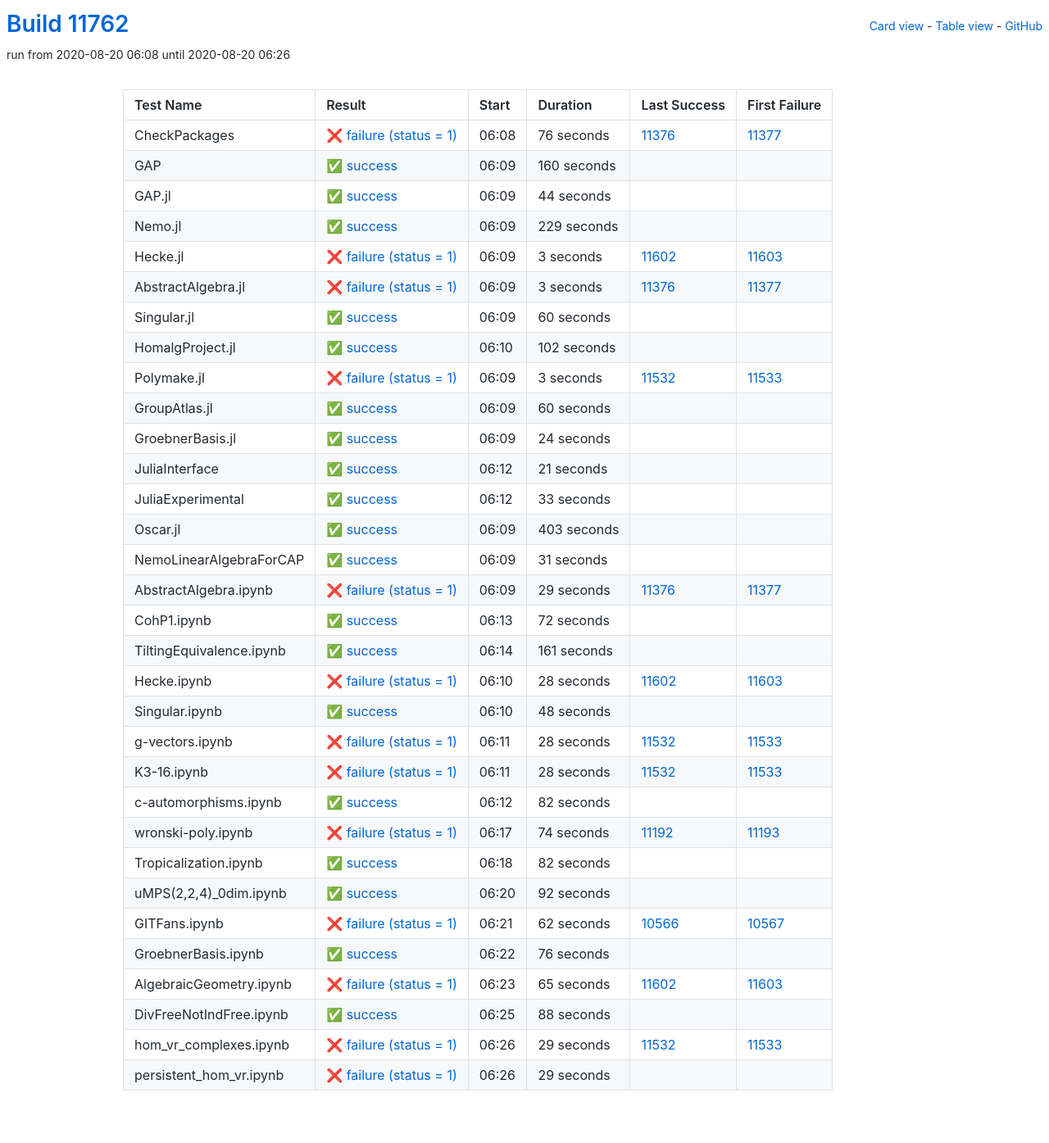
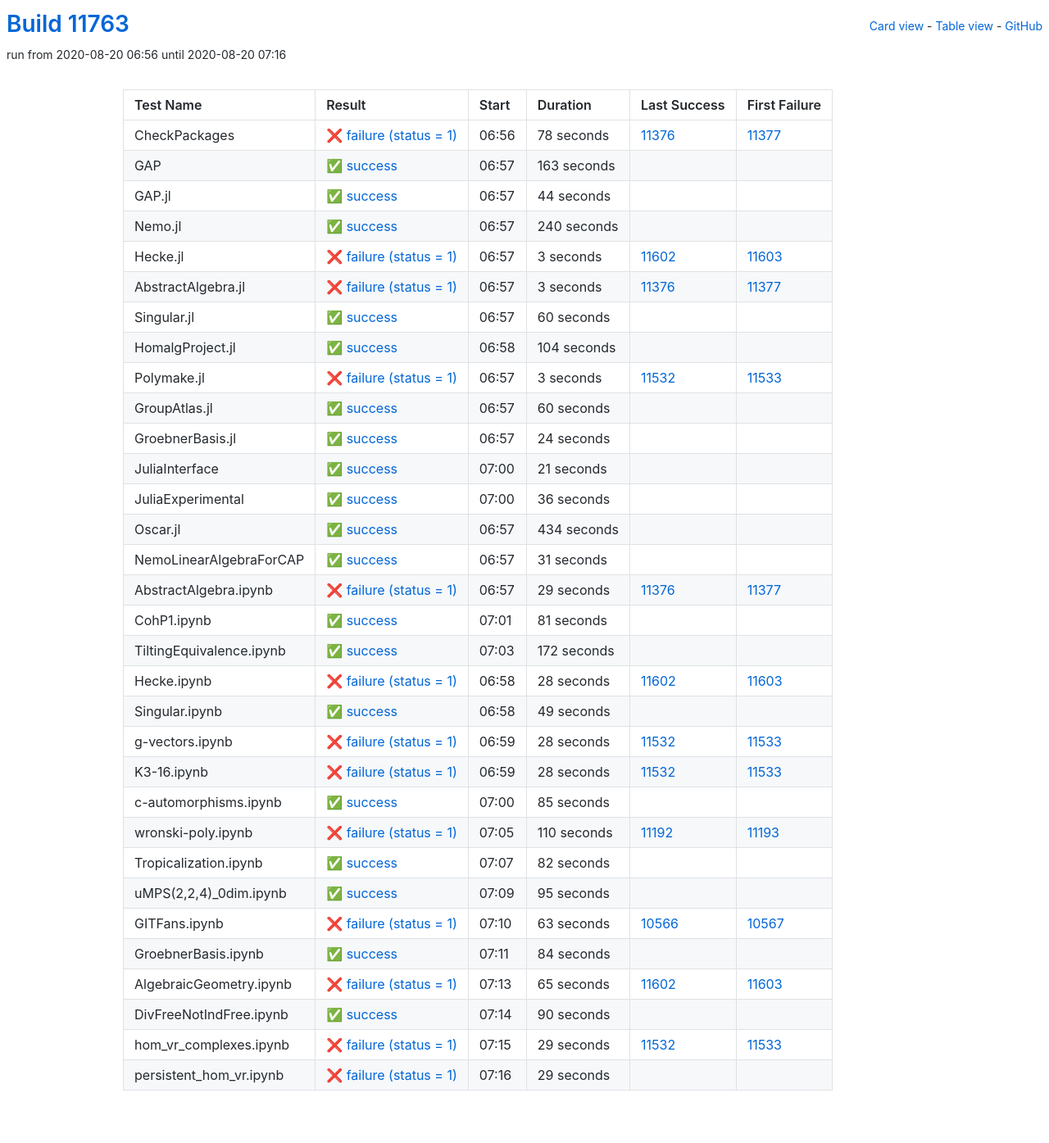
Before and after one commit to oscar-system/oscar-ci-status, a Jekyll site: the page built from table.html, in a window 1280 px wide. Shown: the whole page at 82% size. Built offline with Jekyll 4.4.1, drawn with Linux system fonts in a browser that asks for light colours.

Commit message:
Build #11763

```diff
--- a/_data/ci.yml
+++ b/_data/ci.yml
@@ -1,6 +1,6 @@
 ---
-build: 11762
-build_url: https://oscarci.mathematik.uni-kl.de/job/oscar/11762/
+build: 11763
+build_url: https://oscarci.mathematik.uni-kl.de/job/oscar/11763/
 job: oscar
 organization: oscar-system
 repo: oscar-ci-status
@@ -8,32 +8,32 @@
 tests:
 - name: CheckPackages
   id: checkpackages
-  log: https://oscarci.mathematik.uni-kl.de/job/oscar/11762/artifact/logs/build-11762/CheckPackages.log
-  start: 2020-08-20 06:08
+  log: https://oscarci.mathematik.uni-kl.de/job/oscar/11763/artifact/logs/build-11763/CheckPackages.log
+  start: 2020-08-20 06:56
   success: false
   exitcode: 1
   status: failure
-  duration: 76
+  duration: 78
   last_success: 11376
   last_success_url: https://oscarci.mathematik.uni-kl.de/job/oscar/11376/
   first_failure: 11377
   first_failure_url: https://oscarci.mathematik.uni-kl.de/job/oscar/11377/
 - name: GAP
   id: gap
-  log: https://oscarci.mathematik.uni-kl.de/job/oscar/11762/artifact/logs/build-11762/GAP.log
-  start: 2020-08-20 06:09
+  log: https://oscarci.mathematik.uni-kl.de/job/oscar/11763/artifact/logs/build-11763/GAP.log
+  start: 2020-08-20 06:57
   success: true
   exitcode: 0
   status: success
-  duration: 160
+  duration: 163
   last_success: false
   last_success_url:
   first_failure: false
   first_failure_url:
 - name: GAP.jl
   id: gap-jl
-  log: https://oscarci.mathematik.uni-kl.de/job/oscar/11762/artifact/logs/build-11762/GAP.jl.log
-  start: 2020-08-20 06:09
+  log: https://oscarci.mathematik.uni-kl.de/job/oscar/11763/artifact/logs/build-11763/GAP.jl.log
+  start: 2020-08-20 06:57
   success: true
   exitcode: 0
   status: success
@@ -44,20 +44,20 @@
   first_failure_url:
 - name: Nemo.jl
   id: nemo-jl
-  log: https://oscarci.mathematik.uni-kl.de/job/oscar/11762/artifact/logs/build-11762/Nemo.jl.log
-  start: 2020-08-20 06:09
+  log: https://oscarci.mathematik.uni-kl.de/job/oscar/11763/artifact/logs/build-11763/Nemo.jl.log
+  start: 2020-08-20 06:57
   success: true
   exitcode: 0
   status: success
-  duration: 229
+  duration: 240
   last_success: false
   last_success_url:
   first_failure: false
   first_failure_url:
 - name: Hecke.jl
   id: hecke-jl
-  log: https://oscarci.mathematik.uni-kl.de/job/oscar/11762/artifact/logs/build-11762/Hecke.jl.log
-  start: 2020-08-20 06:09
+  log: https://oscarci.mathematik.uni-kl.de/job/oscar/11763/artifact/logs/build-11763/Hecke.jl.log
+  start: 2020-08-20 06:57
   success: false
   exitcode: 1
   status: failure
@@ -68,8 +68,8 @@
   first_failure_url: https://oscarci.mathematik.uni-kl.de/job/oscar/11603/
 - name: AbstractAlgebra.jl
   id: abstractalgebra-jl
-  log: https://oscarci.mathematik.uni-kl.de/job/oscar/11762/artifact/logs/build-11762/AbstractAlgebra.jl.log
-  start: 2020-08-20 06:09
+  log: https://oscarci.mathematik.uni-kl.de/job/oscar/11763/artifact/logs/build-11763/AbstractAlgebra.jl.log
+  start: 2020-08-20 06:57
   success: false
   exitcode: 1
   status: failure
@@ -80,8 +80,8 @@
   first_failure_url: https://oscarci.mathematik.uni-kl.de/job/oscar/11377/
 - name: Singular.jl
   id: singular-jl
-  log: https://oscarci.mathematik.uni-kl.de/job/oscar/11762/artifact/logs/build-11762/Singular.jl.log
-  start: 2020-08-20 06:09
+  log: https://oscarci.mathematik.uni-kl.de/job/oscar/11763/artifact/logs/build-11763/Singular.jl.log
+  start: 2020-08-20 06:57
   success: true
   exitcode: 0
   status: success
@@ -92,20 +92,20 @@
   first_failure_url:
 - name: HomalgProject.jl
   id: homalgproject-jl
-  log: https://oscarci.mathematik.uni-kl.de/job/oscar/11762/artifact/logs/build-11762/HomalgProject.jl.log
-  start: 2020-08-20 06:10
+  log: https://oscarci.mathematik.uni-kl.de/job/oscar/11763/artifact/logs/build-11763/HomalgProject.jl.log
+  start: 2020-08-20 06:58
   success: true
   exitcode: 0
   status: success
-  duration: 102
+  duration: 104
   last_success: false
   last_success_url:
   first_failure: false
   first_failure_url:
 - name: Polymake.jl
   id: polymake-jl
-  log: https://oscarci.mathematik.uni-kl.de/job/oscar/11762/artifact/logs/build-11762/Polymake.jl.log
-  start: 2020-08-20 06:09
+  log: https://oscarci.mathematik.uni-kl.de/job/oscar/11763/artifact/logs/build-11763/Polymake.jl.log
+  start: 2020-08-20 06:57
   success: false
   exitcode: 1
   status: failure
@@ -116,8 +116,8 @@
   first_failure_url: https://oscarci.mathematik.uni-kl.de/job/oscar/11533/
 - name: GroupAtlas.jl
   id: groupatlas-jl
-  log: https://oscarci.mathematik.uni-kl.de/job/oscar/11762/artifact/logs/build-11762/GroupAtlas.jl.log
-  start: 2020-08-20 06:09
+  log: https://oscarci.mathematik.uni-kl.de/job/oscar/11763/artifact/logs/build-11763/GroupAtlas.jl.log
+  start: 2020-08-20 06:57
   success: true
   exitcode: 0
   status: success
@@ -128,8 +128,8 @@
   first_failure_url:
 - name: GroebnerBasis.jl
   id: groebnerbasis-jl
-  log: https://oscarci.mathematik.uni-kl.de/job/oscar/11762/artifact/logs/build-11762/GroebnerBasis.jl.log
-  start: 2020-08-20 06:09
+  log: https://oscarci.mathematik.uni-kl.de/job/oscar/11763/artifact/logs/build-11763/GroebnerBasis.jl.log
+  start: 2020-08-20 06:57
   success: true
   exitcode: 0
   status: success
@@ -140,8 +140,8 @@
   first_failure_url:
 - name: JuliaInterface
   id: juliainterface
-  log: https://oscarci.mathematik.uni-kl.de/job/oscar/11762/artifact/logs/build-11762/JuliaInterface.log
-  start: 2020-08-20 06:12
+  log: https://oscarci.mathematik.uni-kl.de/job/oscar/11763/artifact/logs/build-11763/JuliaInterface.log
+  start: 2020-08-20 07:00
   success: true
   exitcode: 0
   status: success
@@ -152,32 +152,32 @@
   first_failure_url:
 - name: JuliaExperimental
   id: juliaexperimental
-  log: https://oscarci.mathematik.uni-kl.de/job/oscar/11762/artifact/logs/build-11762/JuliaExperimental.log
-  start: 2020-08-20 06:12
+  log: https://oscarci.mathematik.uni-kl.de/job/oscar/11763/artifact/logs/build-11763/JuliaExperimental.log
+  start: 2020-08-20 07:00
   success: true
   exitcode: 0
   status: success
-  duration: 33
+  duration: 36
   last_success: false
   last_success_url:
   first_failure: false
   first_failure_url:
 - name: Oscar.jl
   id: oscar-jl
-  log: https://oscarci.mathematik.uni-kl.de/job/oscar/11762/artifact/logs/build-11762/Oscar.jl.log
-  start: 2020-08-20 06:09
+  log: https://oscarci.mathematik.uni-kl.de/job/oscar/11763/artifact/logs/build-11763/Oscar.jl.log
+  start: 2020-08-20 06:57
   success: true
   exitcode: 0
   status: success
-  duration: 403
+  duration: 434
   last_success: false
   last_success_url:
   first_failure: false
   first_failure_url:
 - name: NemoLinearAlgebraForCAP
   id: nemolinearalgebraforcap
-  log: https://oscarci.mathematik.uni-kl.de/job/oscar/11762/artifact/logs/build-11762/NemoLinearAlgebraForCAP.log
-  start: 2020-08-20 06:09
+  log: https://oscarci.mathematik.uni-kl.de/job/oscar/11763/artifact/logs/build-11763/NemoLinearAlgebraForCAP.log
+  start: 2020-08-20 06:57
   success: true
   exitcode: 0
   status: success
@@ -188,8 +188,8 @@
   first_failure_url:
 - name: AbstractAlgebra.ipynb
   id: abstractalgebra-ipynb
-  log: https://oscarci.mathematik.uni-kl.de/job/oscar/11762/artifact/logs/build-11762/AbstractAlgebra.ipynb.log
-  start: 2020-08-20 06:09
+  log: https://oscarci.mathematik.uni-kl.de/job/oscar/11763/artifact/logs/build-11763/AbstractAlgebra.ipynb.log
+  start: 2020-08-20 06:57
   success: false
   exitcode: 1
   status: failure
@@ -200,32 +200,32 @@
   first_failure_url: https://oscarci.mathematik.uni-kl.de/job/oscar/11377/
 - name: CohP1.ipynb
   id: cohp1-ipynb
-  log: https://oscarci.mathematik.uni-kl.de/job/oscar/11762/artifact/logs/build-11762/CohP1.ipynb.log
-  start: 2020-08-20 06:13
+  log: https://oscarci.mathematik.uni-kl.de/job/oscar/11763/artifact/logs/build-11763/CohP1.ipynb.log
+  start: 2020-08-20 07:01
   success: true
   exitcode: 0
   status: success
-  duration: 72
+  duration: 81
   last_success: false
   last_success_url:
   first_failure: false
   first_failure_url:
 - name: TiltingEquivalence.ipynb
   id: tiltingequivalence-ipynb
-  log: https://oscarci.mathematik.uni-kl.de/job/oscar/11762/artifact/logs/build-11762/TiltingEquivalence.ipynb.log
-  start: 2020-08-20 06:14
+  log: https://oscarci.mathematik.uni-kl.de/job/oscar/11763/artifact/logs/build-11763/TiltingEquivalence.ipynb.log
+  start: 2020-08-20 07:03
   success: true
   exitcode: 0
   status: success
-  duration: 161
+  duration: 172
   last_success: false
   last_success_url:
   first_failure: false
   first_failure_url:
 - name: Hecke.ipynb
   id: hecke-ipynb
-  log: https://oscarci.mathematik.uni-kl.de/job/oscar/11762/artifact/logs/build-11762/Hecke.ipynb.log
-  start: 2020-08-20 06:10
+  log: https://oscarci.mathematik.uni-kl.de/job/oscar/11763/artifact/logs/build-11763/Hecke.ipynb.log
+  start: 2020-08-20 06:58
   success: false
   exitcode: 1
   status: failure
@@ -236,20 +236,20 @@
   first_failure_url: https://oscarci.mathematik.uni-kl.de/job/oscar/11603/
 - name: Singular.ipynb
   id: singular-ipynb
-  log: https://oscarci.mathematik.uni-kl.de/job/oscar/11762/artifact/logs/build-11762/Singular.ipynb.log
-  start: 2020-08-20 06:10
+  log: https://oscarci.mathematik.uni-kl.de/job/oscar/11763/artifact/logs/build-11763/Singular.ipynb.log
+  start: 2020-08-20 06:58
   success: true
   exitcode: 0
   status: success
-  duration: 48
+  duration: 49
   last_success: false
   last_success_url:
   first_failure: false
   first_failure_url:
 - name: g-vectors.ipynb
   id: g-vectors-ipynb
-  log: https://oscarci.mathematik.uni-kl.de/job/oscar/11762/artifact/logs/build-11762/g-vectors.ipynb.log
-  start: 2020-08-20 06:11
+  log: https://oscarci.mathematik.uni-kl.de/job/oscar/11763/artifact/logs/build-11763/g-vectors.ipynb.log
+  start: 2020-08-20 06:59
   success: false
   exitcode: 1
   status: failure
@@ -260,8 +260,8 @@
   first_failure_url: https://oscarci.mathematik.uni-kl.de/job/oscar/11533/
 - name: K3-16.ipynb
   id: k3-16-ipynb
-  log: https://oscarci.mathematik.uni-kl.de/job/oscar/11762/artifact/logs/build-11762/K3-16.ipynb.log
-  start: 2020-08-20 06:11
+  log: https://oscarci.mathematik.uni-kl.de/job/oscar/11763/artifact/logs/build-11763/K3-16.ipynb.log
+  start: 2020-08-20 06:59
   success: false
   exitcode: 1
   status: failure
@@ -272,32 +272,32 @@
   first_failure_url: https://oscarci.mathematik.uni-kl.de/job/oscar/11533/
 - name: c-automorphisms.ipynb
   id: c-automorphisms-ipynb
-  log: https://oscarci.mathematik.uni-kl.de/job/oscar/11762/artifact/logs/build-11762/c-automorphisms.ipynb.log
-  start: 2020-08-20 06:12
+  log: https://oscarci.mathematik.uni-kl.de/job/oscar/11763/artifact/logs/build-11763/c-automorphisms.ipynb.log
+  start: 2020-08-20 07:00
   success: true
   exitcode: 0
   status: success
-  duration: 82
+  duration: 85
   last_success: false
   last_success_url:
   first_failure: false
   first_failure_url:
 - name: wronski-poly.ipynb
   id: wronski-poly-ipynb
-  log: https://oscarci.mathematik.uni-kl.de/job/oscar/11762/artifact/logs/build-11762/wronski-poly.ipynb.log
-  start: 2020-08-20 06:17
+  log: https://oscarci.mathematik.uni-kl.de/job/oscar/11763/artifact/logs/build-11763/wronski-poly.ipynb.log
+  start: 2020-08-20 07:05
   success: false
   exitcode: 1
   status: failure
-  duration: 74
+  duration: 110
   last_success: 11192
   last_success_url: https://oscarci.mathematik.uni-kl.de/job/oscar/11192/
   first_failure: 11193
   first_failure_url: https://oscarci.mathematik.uni-kl.de/job/oscar/11193/
 - name: Tropicalization.ipynb
   id: tropicalization-ipynb
-  log: https://oscarci.mathematik.uni-kl.de/job/oscar/11762/artifact/logs/build-11762/Tropicalization.ipynb.log
-  start: 2020-08-20 06:18
+  log: https://oscarci.mathematik.uni-kl.de/job/oscar/11763/artifact/logs/build-11763/Tropicalization.ipynb.log
+  start: 2020-08-20 07:07
   success: true
   exitcode: 0
   status: success
@@ -308,44 +308,44 @@
   first_failure_url:
 - name: uMPS(2,2,4)_0dim.ipynb
   id: umps-2-2-4-0dim-ipynb
-  log: https://oscarci.mathematik.uni-kl.de/job/oscar/11762/artifact/logs/build-11762/uMPS-2-2-4-_0dim.ipynb.log
-  start: 2020-08-20 06:20
+  log: https://oscarci.mathematik.uni-kl.de/job/oscar/11763/artifact/logs/build-11763/uMPS-2-2-4-_0dim.ipynb.log
+  start: 2020-08-20 07:09
   success: true
   exitcode: 0
   status: success
-  duration: 92
+  duration: 95
   last_success: false
   last_success_url:
   first_failure: false
   first_failure_url:
 - name: GITFans.ipynb
   id: gitfans-ipynb
-  log: https://oscarci.mathematik.uni-kl.de/job/oscar/11762/artifact/logs/build-11762/GITFans.ipynb.log
-  start: 2020-08-20 06:21
+  log: https://oscarci.mathematik.uni-kl.de/job/oscar/11763/artifact/logs/build-11763/GITFans.ipynb.log
+  start: 2020-08-20 07:10
   success: false
   exitcode: 1
   status: failure
-  duration: 62
+  duration: 63
   last_success: 10566
   last_success_url: https://oscarci.mathematik.uni-kl.de/job/oscar/10566/
   first_failure: 10567
   first_failure_url: https://oscarci.mathematik.uni-kl.de/job/oscar/10567/
 - name: GroebnerBasis.ipynb
   id: groebnerbasis-ipynb
-  log: https://oscarci.mathematik.uni-kl.de/job/oscar/11762/artifact/logs/build-11762/GroebnerBasis.ipynb.log
-  start: 2020-08-20 06:22
+  log: https://oscarci.mathematik.uni-kl.de/job/oscar/11763/artifact/logs/build-11763/GroebnerBasis.ipynb.log
+  start: 2020-08-20 07:11
   success: true
   exitcode: 0
   status: success
-  duration: 76
+  duration: 84
   last_success: false
   last_success_url:
   first_failure: false
   first_failure_url:
 - name: AlgebraicGeometry.ipynb
   id: algebraicgeometry-ipynb
-  log: https://oscarci.mathematik.uni-kl.de/job/oscar/11762/artifact/logs/build-11762/AlgebraicGeometry.ipynb.log
-  start: 2020-08-20 06:23
+  log: https://oscarci.mathematik.uni-kl.de/job/oscar/11763/artifact/logs/build-11763/AlgebraicGeometry.ipynb.log
+  start: 2020-08-20 07:13
   success: false
   exitcode: 1
   status: failure
@@ -356,20 +356,20 @@
   first_failure_url: https://oscarci.mathematik.uni-kl.de/job/oscar/11603/
 - name: DivFreeNotIndFree.ipynb
   id: divfreenotindfree-ipynb
-  log: https://oscarci.mathematik.uni-kl.de/job/oscar/11762/artifact/logs/build-11762/DivFreeNotIndFree.ipynb.log
-  start: 2020-08-20 06:25
+  log: https://oscarci.mathematik.uni-kl.de/job/oscar/11763/artifact/logs/build-11763/DivFreeNotIndFree.ipynb.log
+  start: 2020-08-20 07:14
   success: true
   exitcode: 0
   status: success
-  duration: 88
+  duration: 90
   last_success: false
   last_success_url:
   first_failure: false
   first_failure_url:
 - name: hom_vr_complexes.ipynb
   id: hom-vr-complexes-ipynb
-  log: https://oscarci.mathematik.uni-kl.de/job/oscar/11762/artifact/logs/build-11762/hom_vr_complexes.ipynb.log
-  start: 2020-08-20 06:26
+  log: https://oscarci.mathematik.uni-kl.de/job/oscar/11763/artifact/logs/build-11763/hom_vr_complexes.ipynb.log
+  start: 2020-08-20 07:15
   success: false
   exitcode: 1
   status: failure
@@ -380,8 +380,8 @@
   first_failure_url: https://oscarci.mathematik.uni-kl.de/job/oscar/11533/
 - name: persistent_hom_vr.ipynb
   id: persistent-hom-vr-ipynb
-  log: https://oscarci.mathematik.uni-kl.de/job/oscar/11762/artifact/logs/build-11762/persistent_hom_vr.ipynb.log
-  start: 2020-08-20 06:26
+  log: https://oscarci.mathematik.uni-kl.de/job/oscar/11763/artifact/logs/build-11763/persistent_hom_vr.ipynb.log
+  start: 2020-08-20 07:16
   success: false
   exitcode: 1
   status: failure
```
Also changed, not shown: README.md.
